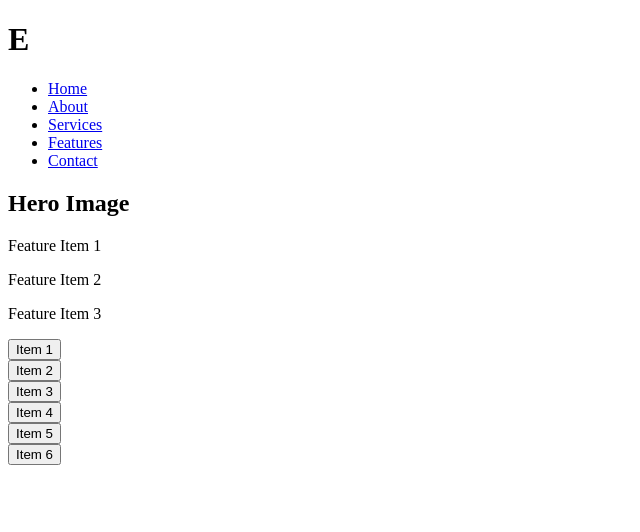
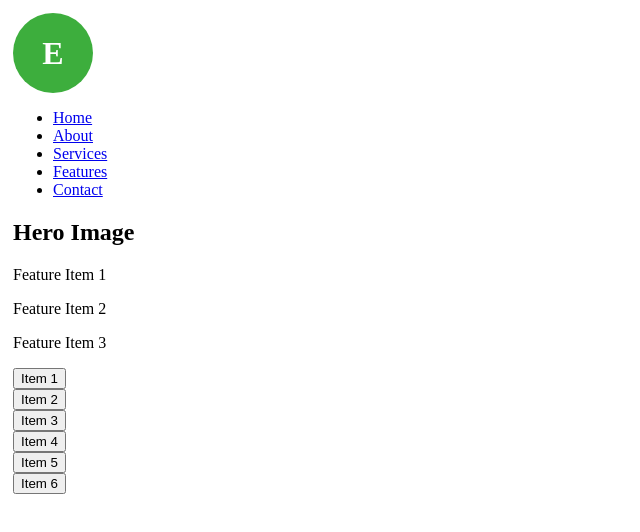
Before and after one commit to wasswaenockmale/Frontend-practice, a website: page responsive/index.html in a window 1280 px wide. Shown: the whole page, without its empty margins (0-640 px from the left). Drawn offline with Linux system fonts and the light colour scheme.

Commit message:
linked the index.css file to the index.html file

```diff
--- a/responsive/index.html
+++ b/responsive/index.html
@@ -4,6 +4,7 @@
     <meta charset="UTF-8">
     <meta http-equiv="X-UA-Compatible" content="IE=edge">
     <meta name="viewport" content="width=device-width, initial-scale=1.0">
+    <link rel="stylesheet" href="./css/index.css">
     <title>Home</title>
 </head>
 <body>
```
